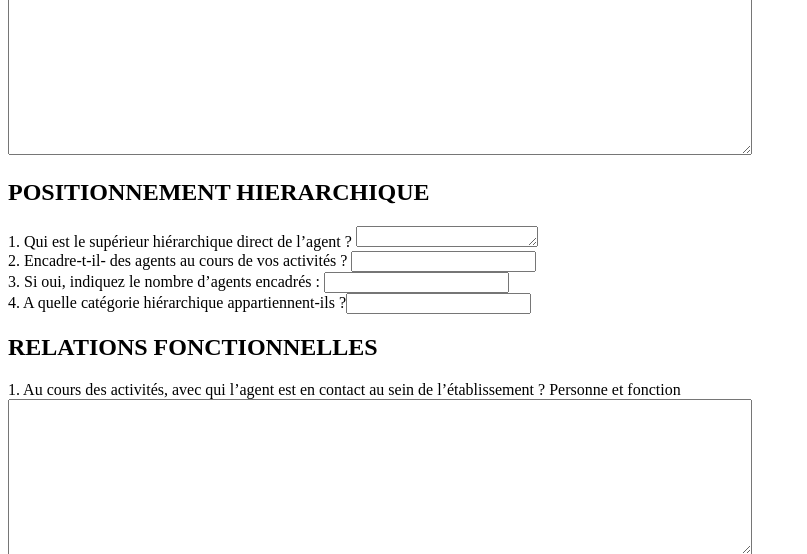
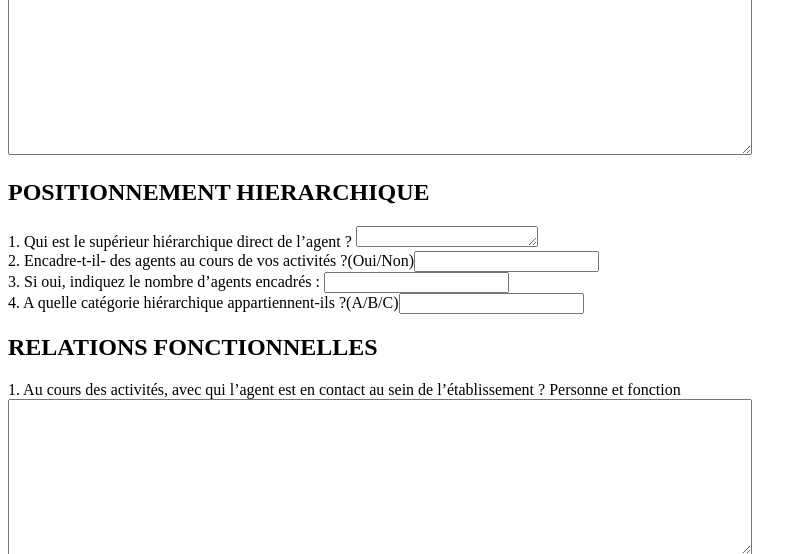
Before and after one commit to hery00/Projet-Organigramme, a CodeIgniter app: page /Projet-Organigramme/poste/load_grille in a window 1280 px wide. Shown: the part 920-1474 px from the top of the page, without its empty margins (0-807 px from the left). Run offline with CodeIgniter, Linux system fonts and the light colour scheme.

Commit message:
Update Grilledanalyse.php

```diff
--- a/ci306/application/views/Page/Grilledanalyse.php
+++ b/ci306/application/views/Page/Grilledanalyse.php
@@ -34,9 +34,9 @@
 
         <h2>POSITIONNEMENT HIERARCHIQUE</h2>
             <div class="p1">1. Qui est le supérieur hiérarchique direct de l’agent ? <textarea name="message" rows="1" cols="20"></textarea></div>
-            <div class="p2">2. Encadre-t-il- des agents au cours de vos activités ? <input type="text" name="" id=""></div>
+            <div class="p2">2. Encadre-t-il- des agents au cours de vos activités ?(Oui/Non)<input type="text" name="" id=""></div>
             <div class="p3">3. Si oui, indiquez le nombre d’agents encadrés : <input type="number" name="nbencadrement" id=""></div>
-            <div class="p4">4. A quelle catégorie hiérarchique appartiennent-ils ?<input type="text" name="categorie" id=""></div>
+            <div class="p4">4. A quelle catégorie hiérarchique appartiennent-ils ?(A/B/C)<input type="text" name="categorie" id=""></div>
 
         <h2>RELATIONS FONCTIONNELLES</h2>
             <div class="r1">1. Au cours des activités, avec qui l’agent est en contact au sein de l’établissement ?
```
